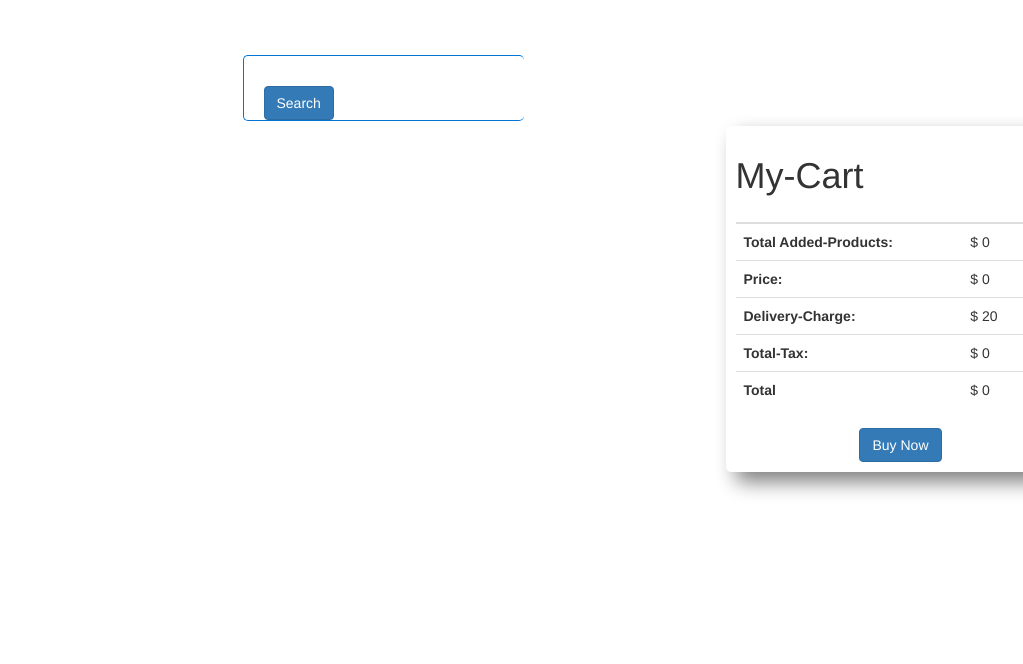
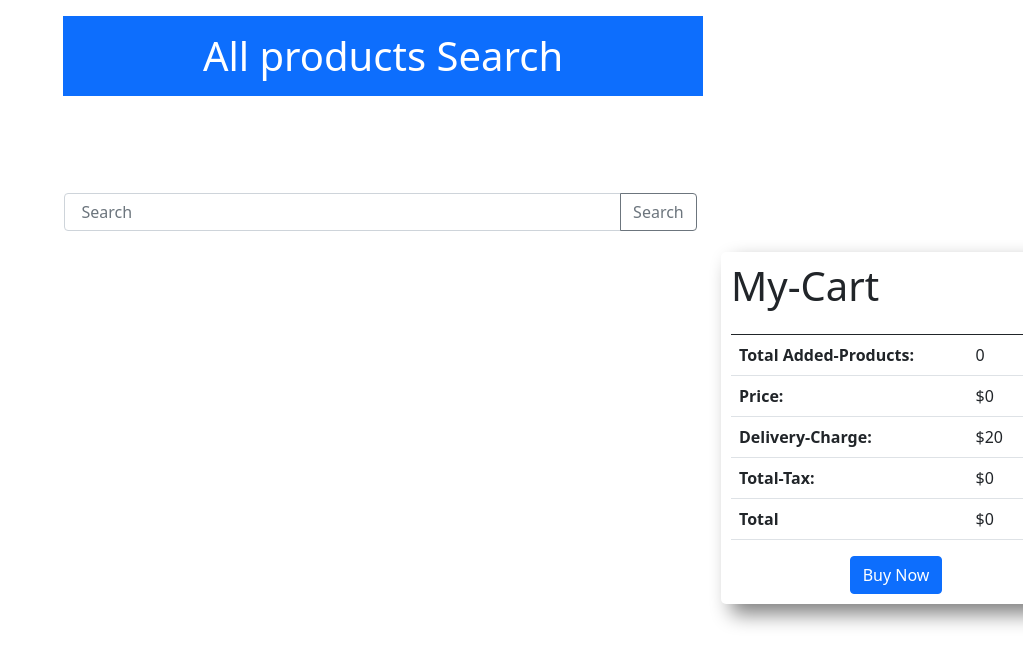
Before and after one commit to sabbir1020/Ranga-store-fix, a plain HTML site: page index.html in a window 1280 px wide. Shown: the whole page, without its empty margins (257-1280 px from the left). Drawn offline with nearby package versions, Linux system fonts and the light colour scheme; no server answers.

Commit message:
img and css added

```diff
--- a/css/style.css
+++ b/css/style.css
@@ -1,10 +1,11 @@
 body {
   overflow-x: hidden;
   font-family: "Montserrat", sans-serif;
+
 }
 .search-field {
   border: none;
-  border-radius: 50px;
+  border-radius: 30px;
   padding: 5px;
   outline: none;
 }
@@ -13,11 +14,12 @@ body {
   border: none;
 }
 .search-box {
-  border: 1px solid rgb(3, 118, 211);
-  width: 281px;
+  /* border: 1px solid rgb(3, 118, 211); */
+  /* width: 281px; */
   border-radius: 5px;
   margin: auto;
   margin-top: 50px;
+  margin-right: 5px;
   border-right: none;
 }
 .search-button {
--- a/index.html
+++ b/index.html
@@ -8,8 +8,9 @@
   <title>Ranga store</title>
   <link rel="stylesheet" href="./css/style.css" />
   <!-- Latest compiled and minified CSS -->
-  <link rel="stylesheet" href="https://maxcdn.bootstrapcdn.com/bootstrap/3.3.7/css/bootstrap.min.css"
-    integrity="sha384-BVYiiSIFeK1dGmJRAkycuHAHRg32OmUcww7on3RYdg4Va+PmSTsz/K68vbdEjh4u" crossorigin="anonymous" />
+  <link href="https://cdn.jsdelivr.net/npm/bootstrap@5.0.2/dist/css/bootstrap.min.css" rel="stylesheet" integrity="sha384-EVSTQN3/azprG1Anm3QDgpJLIm9Nao0Yz1ztcQTwFspd3yD65VohhpuuCOmLASjC" crossorigin="anonymous">
+  <!-- <link rel="stylesheet" href="https://maxcdn.bootstrapcdn.com/bootstrap/3.3.7/css/bootstrap.min.css" -->
+    <!-- integrity="sha384-BVYiiSIFeK1dGmJRAkycuHAHRg32OmUcww7on3RYdg4Va+PmSTsz/K68vbdEjh4u" crossorigin="anonymous" /> -->
 
   <!-- google Montserrat  font  -->
   <link rel="preconnect" href="https://fonts.googleapis.com" />
@@ -18,15 +19,23 @@
 </head>
 
 <body>
-  <header></header>
+  <header>
+    <h1 class="text-center bg-primary text-white mt-3 p-3 mx-auto w-50 ">All products Search</h1>
+  </header>
   <main class="main">
     <div class="search-field">
       <div class="search-box">
         <input id="input-field" class="search-field" type="text" />
-        <button type="button" class="btn btn-primary search-button" data-toggle="button" aria-pressed="false"
+
+
+        <div class="input-group mb-3 mx-auto w-50">
+          <input type="text" class="form-control" placeholder=" Search" aria-label="Recipient's username" aria-describedby="button-addon2">
+          <button class="btn btn-outline-secondary" type="button" id="button-addon2"> Search</button>
+        </div>
+        <!-- <button type="button" class="btn btn-primary search-button" data-toggle="button" aria-pressed="false"
           autocomplete="off" id="search-btn" onclick="loadProducts()">
           Search
-        </button>
+        </button> -->
       </div>
     </div>
     <div class="row">
@@ -50,31 +59,31 @@
             <tbody>
               <tr>
                 <th>Total Added-Products:</th>
-                <td>$ <span id="total-Products">0</span></td>
+                <td> <span id="total-Products">0</span></td>
                 <td></td>
                 <td></td>
               </tr>
               <tr>
                 <th>Price:</th>
-                <td>$ <span id="price">0</span></td>
+                <td> $<span id="price">0</span></td>
                 <td></td>
                 <td></td>
               </tr>
               <tr>
                 <th>Delivery-Charge:</th>
-                <td>$ <span id="delivery-charge">20</span></td>
+                <td> $<span id="delivery-charge">20</span></td>
                 <td></td>
                 <td></td>
               </tr>
               <tr>
                 <th>Total-Tax:</th>
-                <td>$ <span id="total-tax">0</span></td>
+                <td> $<span id="total-tax">0</span></td>
                 <td></td>
                 <td></td>
               </tr>
               <tr>
                 <th scope="row">Total</th>
-                <td colspan="2">$ <span id="total">0</span></td>
+                <td colspan="2"> $<span id="total">0</span></td>
                 <td></td>
               </tr>
             </tbody>
--- a/js/app.js
+++ b/js/app.js
@@ -1,24 +1,31 @@
 const loadProducts = () => {
   const url = `https://fakestoreapi.com/products`;
   fetch(url)
-    .then((response) => response.json())
-    .then((data) => showProducts(data));
+    .then(response => response.json())
+    .then(data => showProducts(data));
+    // console.log(data)
 };
 loadProducts();
 
 // show all product in UI
 const showProducts = (products) => {
+  // console.log(products);
   const allProducts = products.map((pd) => pd);
+  // console.log(allProducts)
   for (const product of allProducts) {
+    // console.log(product);
     const image = product.images;
+    console.log(image)
     const div = document.createElement("div");
     div.classList.add("product");
     div.innerHTML = `<div class="single-product">
       <div>
-    <img class="product-image" src=${image}></img>
+    <img class="product-image"  src=${product.image}></img>
       </div>
       <h3>${product.title}</h3>
       <p>Category: ${product.category}</p>
+      <h4> count:${product.rating.count}</h4>
+      <p> Rateing:${product.rating.rate}<p>
       <h2>Price: $ ${product.price}</h2>
       <button onclick="addToCart(${product.id},${product.price})" id="addToCart-btn" class="buy-now btn btn-success">add to cart</button>
       <button id="details-btn" class="btn btn-danger">Details</button></div>
```
